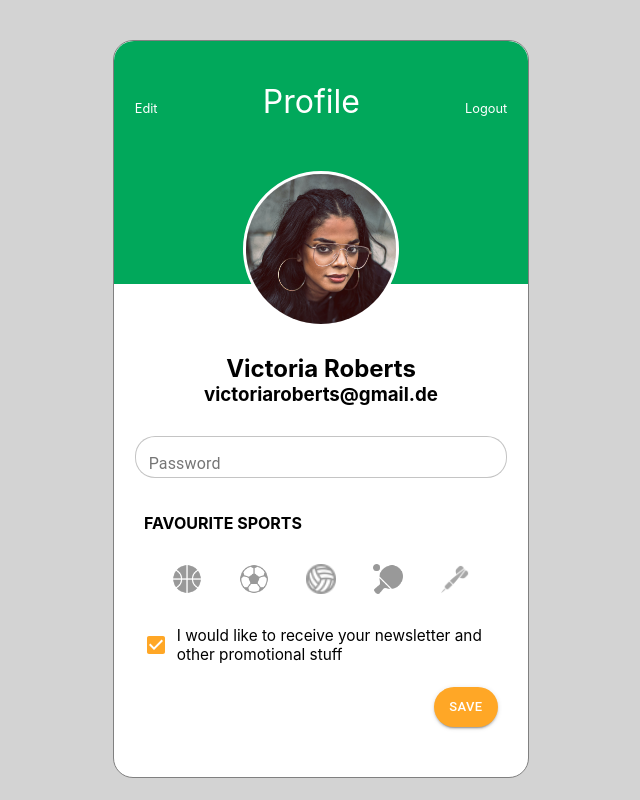
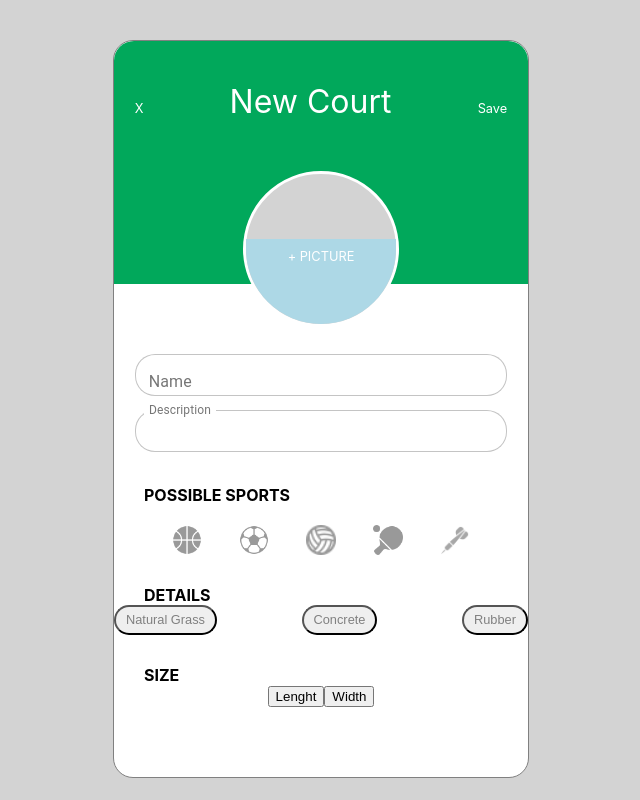
Before and after one commit to SuperCode-Projects/urban-league, a React (Create React App) app: page / in a window 1280 px wide. Shown: the whole page, without its empty margins (319-959 px from the left). Built offline with nearby package versions, Linux system fonts and the light colour scheme.

Commit message:
new court css

```diff
--- a/src/App.js
+++ b/src/App.js
@@ -10,6 +10,7 @@ import Home from "./components/Home";
 import CourtDetails from "./components/CourtDetails";
 import SignUp from "./components/SignUp";
 import Account from "./components/Account";
+import Addcourt from "./components/AddCourt";
 
 function App() {
   return (
@@ -21,7 +22,8 @@ function App() {
         {/* <CourtCard /> */}
         {/* <SignUp />
         <CourtDetails /> */}
-        <Account />
+        {/* <Account /> */}
+        <Addcourt />
       </div>
     </ThemeProvider>
   );
--- a/src/components/Account.css
+++ b/src/components/Account.css
@@ -1,3 +1,5 @@
+/* More styles in Signup.css */
+
 #Pic_round {
   position: relative;
 }
@@ -21,3 +23,8 @@ h3 {
 h3 {
   margin-bottom: 30px;
 }
+
+h4 {
+  margin-top: 0;
+  margin-bottom: 0;
+}
--- a/src/components/AddCourt.js
+++ b/src/components/AddCourt.js
@@ -0,0 +1,52 @@
+import React from "react";
+import "./SignUp.css";
+import "./CourtDetails.css";
+import TextField from "@material-ui/core/TextField";
+import IconList from "./IconList";
+
+const Addcourt = () => {
+  return (
+    <div className="background">
+      <div className="greenWithPic">
+        {/* Icon X */}
+        <div id="text">
+          <p>X</p>
+          <p className="p_big">New Court</p>
+          <p>Save</p>
+        </div>
+        <div id="Pic_round">
+          <div id="halfcircle">
+            <p> + PICTURE</p>
+          </div>
+        </div>
+      </div>
+      <div id="formSignUp">
+        <TextField id="filled-basic" label="Name" variant="outlined" />
+        <TextField
+          id="outlined-multiline-static"
+          label="Description"
+          multiline
+          rows={2}
+          defaultValue="Default Value"
+          variant="outlined"
+        />
+      </div>
+      <h4>POSSIBLE SPORTS</h4>
+      <IconList />
+      <div id="newsletter-check"></div>
+      <h4>DETAILS</h4>
+      <div id="buttonList">
+        <button className="buttonGreen" id="buttonList_newCourt">
+          Natural Grass
+        </button>
+        <button className="buttonGreen">Concrete</button>
+        <button className="buttonGreen">Rubber</button>
+      </div>
+      <h4>SIZE</h4>
+      <button>Lenght</button>
+      <button>Width</button>
+    </div>
+  );
+};
+
+export default Addcourt;
```
